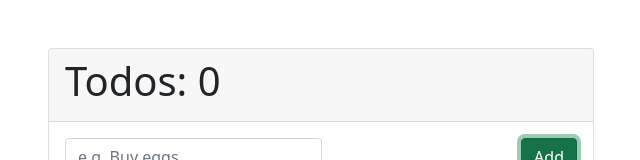
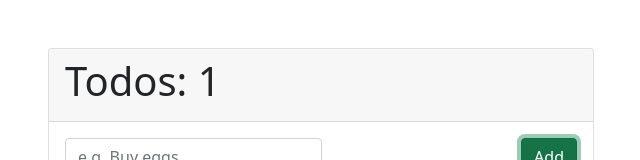
Before and after one commit to bekzodjonganiyev/react-project-redux-todo, a React (Create React App) app: page / in a window 1280 px wide. Both pictures are taken after typing "Sample" into the empty fields and a click on the button "Add". Shown: the top 160 px of the page, without its empty margins (319-959 px from the left). Built offline with nearby package versions, Linux system fonts and the light colour scheme.

Commit message:
todos length counter added and isDone bugs fixed

```diff
--- a/src/App.js
+++ b/src/App.js
@@ -1,15 +1,19 @@
+import {useSelector} from "react-redux"
+
 import TodosHeader from "./components/TodosHeader";
 import TodosForm from "./components/TodosForm";
 import TodoItems from "./components/TodoItems";
 import TodosFooter from "./components/TodosFooter";
 
 function App() {
+  const items = useSelector(state => state.todos)
+
   return (
     <div className="container">
       <div className="row">
         <div className="col-md-6 offset-md-3">
           <div className="card mt-5">
-            <TodosHeader />
+            <TodosHeader length={items.length}/>
             <TodosForm />
             <TodoItems />
             <TodosFooter />
--- a/src/components/TodoItem.js
+++ b/src/components/TodoItem.js
@@ -3,7 +3,7 @@ import { useDispatch } from "react-redux"
 import { removeTodo, completedTodo } from '../actions/todos'
 
 
-const TodoItem = ({ text, id }) => {
+const TodoItem = ({ text, id, isDone }) => {
     const dispatch = useDispatch()
 
     const handleMark = (e) => {
@@ -24,7 +24,9 @@ const TodoItem = ({ text, id }) => {
                     id="flexCheckDefault"
                     onChange={handleMark}
                 />
-                <label className="form-check-label" htmlFor="flexCheckDefault">{text}</label>
+                <label
+                    className={`form-check-label ${isDone ? "text-decoration-line-through" : ""}`}
+                    htmlFor="flexCheckDefault">{text}</label>
             </div>
 
             <button
--- a/src/components/TodoItems.js
+++ b/src/components/TodoItems.js
@@ -12,7 +12,7 @@ const TodoItems = () => {
             {
                 todos.length > 0
                     ? todos.map((item) =>
-                        <TodoItem key={item.id} text={item.text} id={item.id} />
+                        <TodoItem key={item.id} text={item.text} id={item.id} isDone={item.isDone} />
                     )
                     : <h3 className='text-center my-3 text-secondary'>Todos not created yet</h3>
             }
--- a/src/components/TodosHeader.js
+++ b/src/components/TodosHeader.js
@@ -1,9 +1,9 @@
 import React from 'react'
 
-const TodosHeader = () => {
+const TodosHeader = ({length}) => {
     return (
         <div className="card-header">
-            <h1>Todos: 0</h1>
+            <h1>Todos: {length}</h1>
         </div>
     )
 }
--- a/src/reducers/todos.js
+++ b/src/reducers/todos.js
@@ -17,9 +17,7 @@ export const todos = (state = initialState, action) => {
                         isDone: action.payload.isDone
                     }
                 } else {
-                    return {
-                        item
-                    }
+                    return item
                 }
             })
         default:
```
